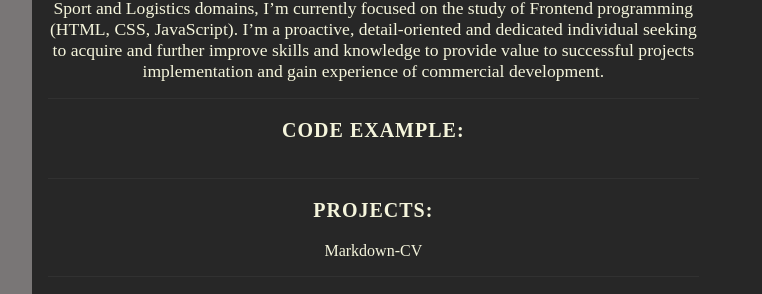
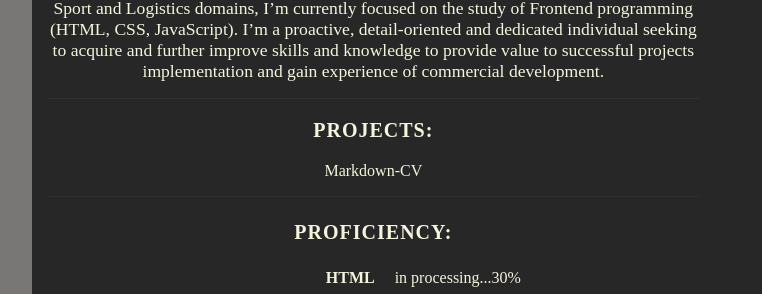
Before and after one commit to aQafresca/rsschool-cv, a plain HTML site: page index.html in a window 1280 px wide. Shown: the part 328-622 px from the top of the page, 96-858 px from the left. Drawn offline with Linux system fonts and the light colour scheme.

```diff
--- a/index.html
+++ b/index.html
@@ -43,9 +43,6 @@
                     I’m a proactive, detail-oriented and dedicated individual seeking to acquire and further improve
                     skills and knowledge to provide value to successful projects implementation and gain experience of
                     commercial development.</p>
-            </div>
-            <div class="code">
-                <h2>Code Example:</h2>
             </div>
             <div class="projects">
                 <h2>projects:</h2>
```
